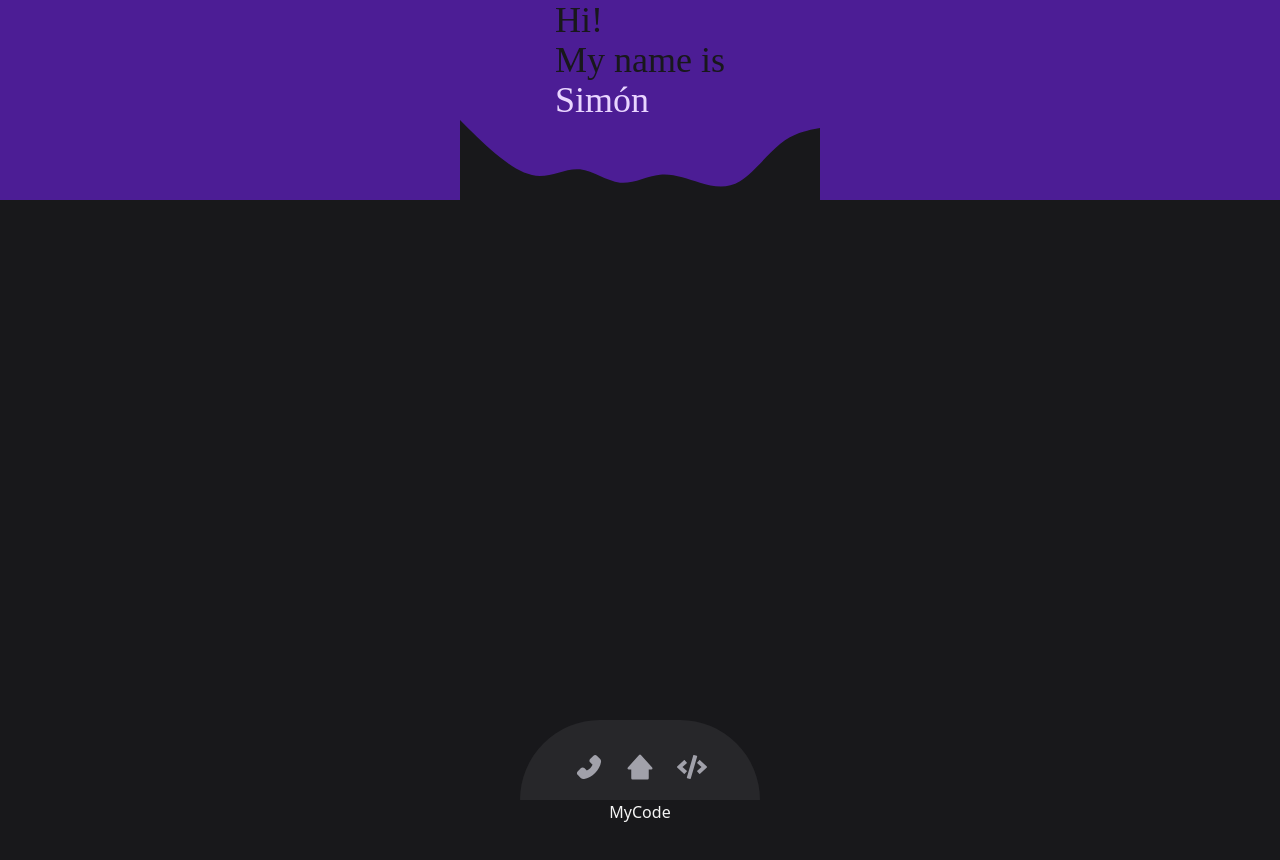
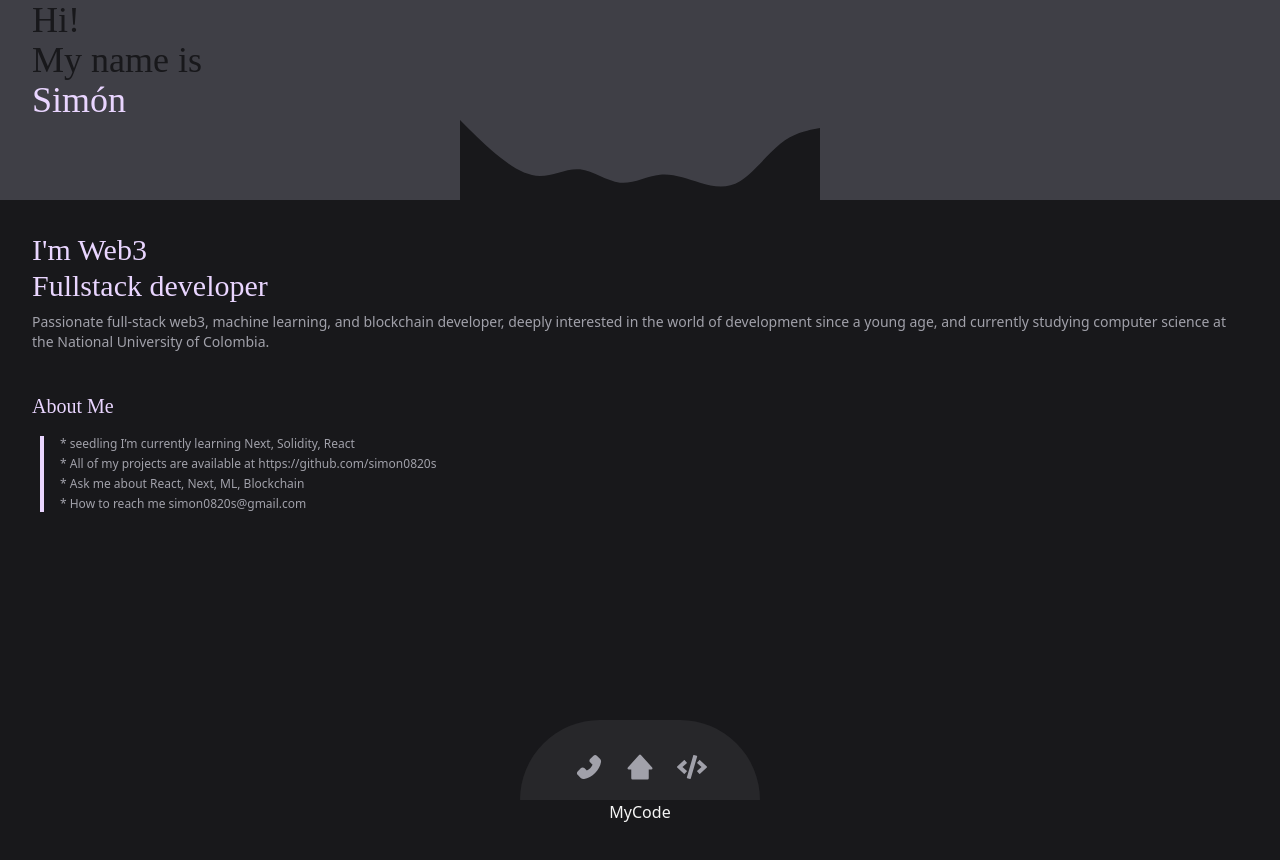
Before and after one commit to simon0820s/MyPersonalPage, a React (Vite) app: page / in a window 1280 px wide. Shown: the top 860 px of the page. Built offline with nearby package versions, Linux system fonts and the light colour scheme; a web font is replaced by a local one.

Commit message:
home ready for movile

```diff
--- a/src/sections/Hero.jsx
+++ b/src/sections/Hero.jsx
@@ -3,13 +3,37 @@ const Hero = () => {
     <section
       id="hero"
       className="h-screen">
-      <div className="bg-violet-900 flex flex-col items-center justify-end h-1/4 w-screen">
-        <div className="text-4xl text-zinc-900 font-rubik">
+      <div className="bg-zinc-700 flex-1 flex flex-col justify-end h-1/4 w-screen">
+        <header className="text-4xl pl-8 text-zinc-900 font-rubik">
           <h1>Hi!</h1>
           <h1>My name is</h1>
           <h1 className="text-purple-200">Simón</h1>
-        </div>
+        </header>
         <svg xmlns="http://www.w3.org/2000/svg" viewBox="0 0 1440 320"><path fill="#18181B" d="M0,0L26.7,26.7C53.3,53,107,107,160,149.3C213.3,192,267,224,320,224C373.3,224,427,192,480,197.3C533.3,203,587,245,640,250.7C693.3,256,747,224,800,218.7C853.3,213,907,235,960,250.7C1013.3,267,1067,277,1120,245.3C1173.3,213,1227,139,1280,96C1333.3,53,1387,43,1413,37.3L1440,32L1440,320L1413.3,320C1386.7,320,1333,320,1280,320C1226.7,320,1173,320,1120,320C1066.7,320,1013,320,960,320C906.7,320,853,320,800,320C746.7,320,693,320,640,320C586.7,320,533,320,480,320C426.7,320,373,320,320,320C266.7,320,213,320,160,320C106.7,320,53,320,27,320L0,320Z"></path></svg>
+      </div>
+      <div className="flex-2 flex flex-col gap-10 p-8">
+        <article className="flex flex-col items-start gap-2 text-3xl text-purple-200">
+          <div className="flex flex-col font-rubik">
+            <h1>I'm Web3</h1>
+            <h1>Fullstack developer</h1>
+          </div>
+
+          <p className="text-sm font-medium text-zinc-400">Passionate full-stack web3, machine learning, and blockchain developer, deeply interested in the world of development since a young age, and currently studying computer science at the National University of Colombia.
+          </p>
+        </article>
+        <article className="flex flex-col items-start gap-4">
+          <h1 className="font-rubik text-xl text-purple-200">About Me</h1>
+          <div className="flex gap-4 pl-2">
+            <span className="w-1 bg-purple-200"></span>
+            <ul className="flex flex-col gap-1 text-xs text-zinc-400">
+              <li>* seedling I’m currently learning Next, Solidity, React</li>
+              <li>* All of my projects are available at https://github.com/simon0820s
+              </li>
+              <li>* Ask me about React, Next, ML, Blockchain</li>
+              <li>* How to reach me simon0820s@gmail.com</li>
+            </ul>
+          </div>
+        </article>
       </div>
     </section>
   )
```
